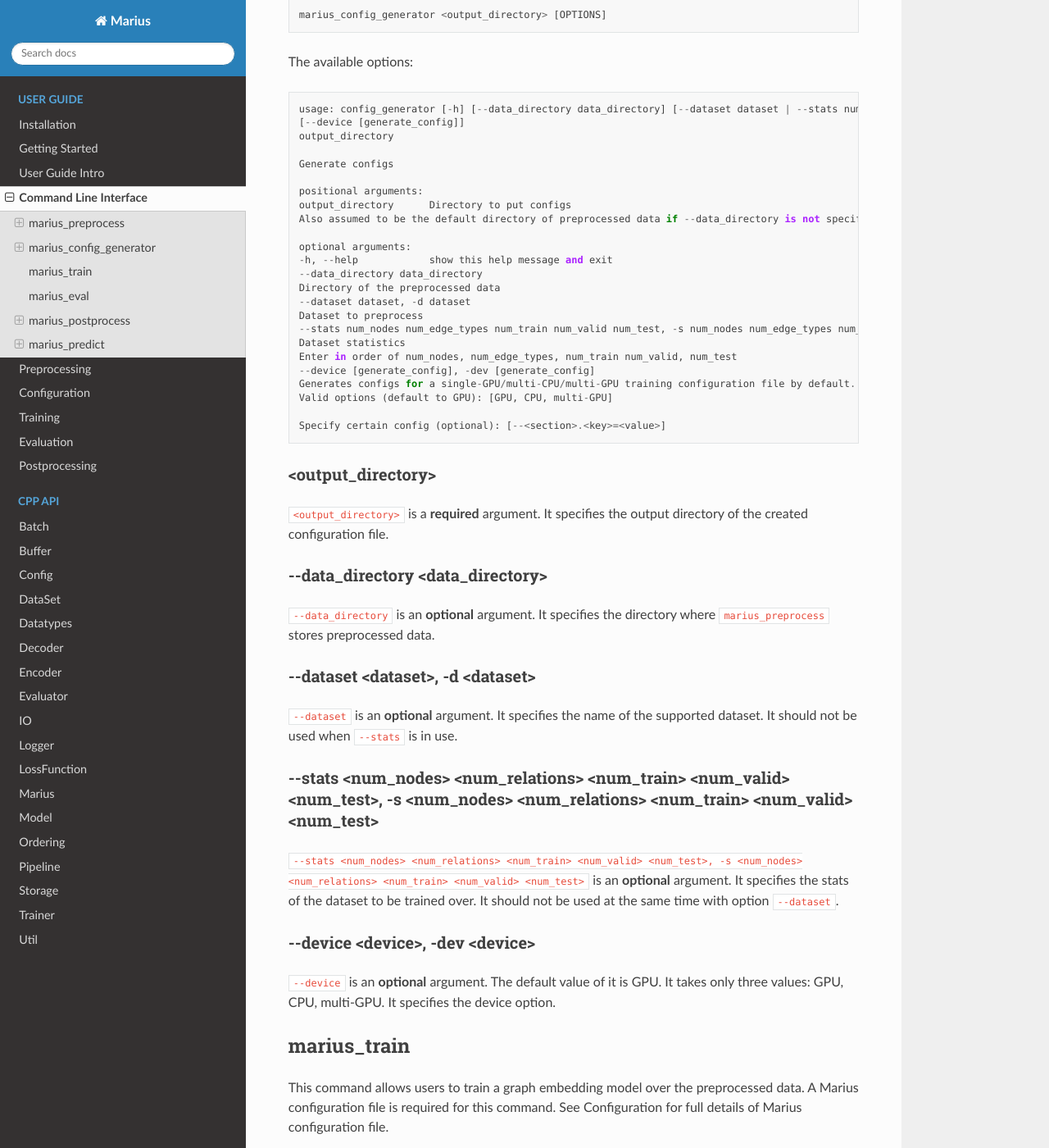
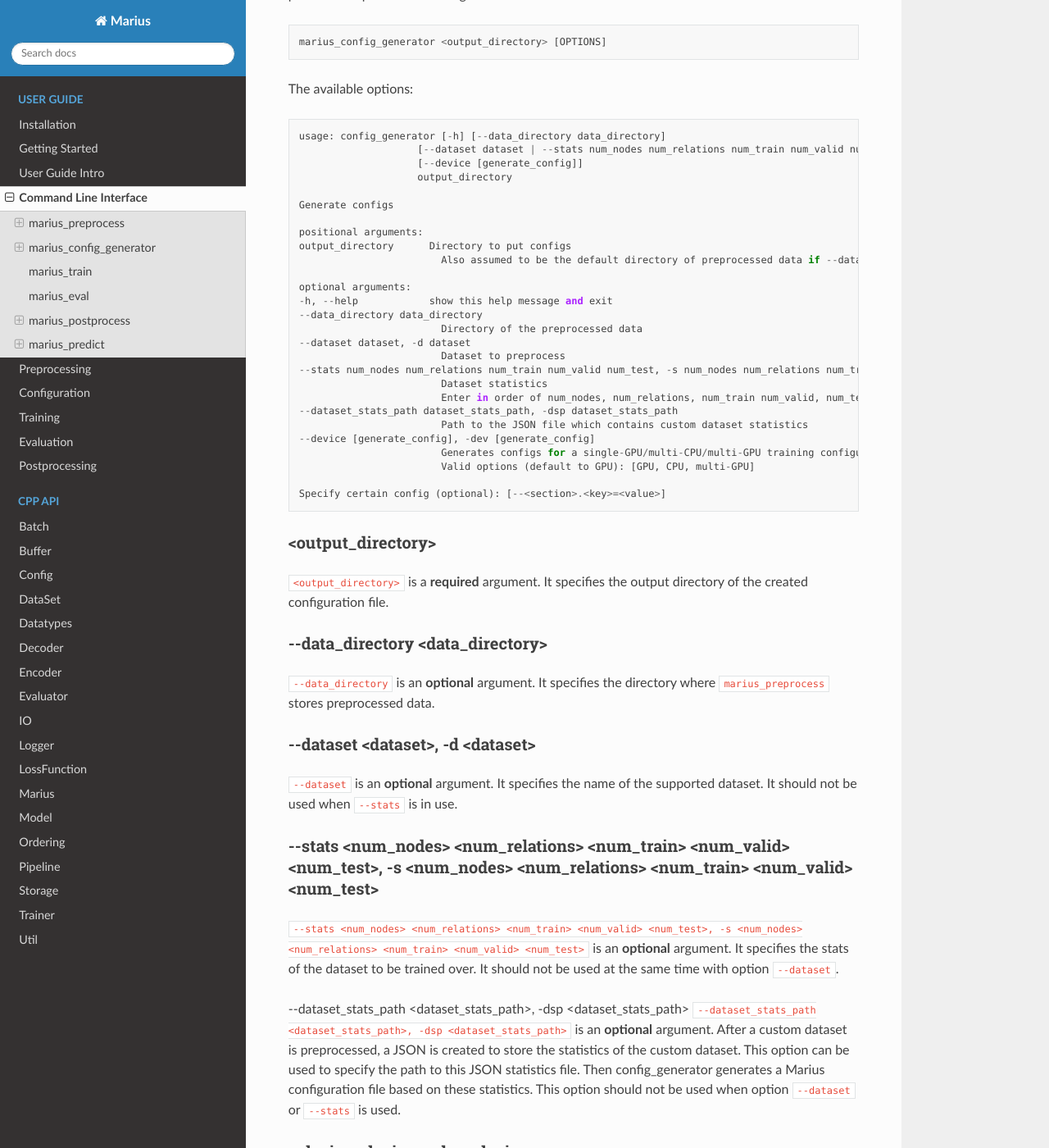
Before and after one commit to marius-team/marius, a Sphinx documentation site: the page built from docs/user_guide/command_line_interface.rst, in a window 1280 px wide and 1400 px high, scrolled down 5193 px. Shown: the whole window at 82% size. Built offline with Sphinx 7.4.7 and the Read the Docs theme 2.0.0, drawn with Linux system fonts in a browser that asks for light colours; some of the changed text lies outside the part shown.

Commit message:
Added custom ds stats store function

```diff
--- a/docs/user_guide/command_line_interface.rst
+++ b/docs/user_guide/command_line_interface.rst
@@ -75,25 +75,27 @@ It is the directory where all the files created by ``marius_preprocess`` wil be
 For the preprocessing of supported datasets, ``<output_directory>`` also includes
 the downloaded raw dataset.
 
-==================  ============
-File                Description
-------------------  ------------
-train_edges.pt      Contains edges for training set;
+============================  ============
+File                          Description
+----------------------------  ------------
+train_edges.pt                Contains edges for training set;
 
-                    Should be set for ``path.train_edges`` in Marius configuration file
-valid_edges.pt      Contains edges for validation set;
+                              Should be set for ``path.train_edges`` in Marius configuration file
+valid_edges.pt                Contains edges for validation set;
 
-                    Should be set for ``path.valid_edges`` in Marius configuration file
-test_edges.pt       Contains edges for test set;
+                              Should be set for ``path.valid_edges`` in Marius configuration file
+test_edges.pt                 Contains edges for test set;
 
-                    Should be set for ``path.train_edges`` in Marius configuration file
-node_mapping.txt    Contains 2 columns;
+                              Should be set for ``path.train_edges`` in Marius configuration file
+node_mapping.txt              Contains 2 columns;
 
-                    The first column is all the original node IDs from raw data, the second column is all the remapped node IDs
-rel_mapping.txt     Contains 2 columns;
+                              The first column is all the original node IDs from raw data, the second column is all the remapped node IDs
+rel_mapping.txt               Contains 2 columns;
 
-                    The first column is all the original relation IDs from raw data, the second column is all the remapped relation IDs
-==================  ============
+                              The first column is all the original relation IDs from raw data, the second column is all the remapped relation IDs
+
+custom_dataset_stats.json     The file which contains the statistics of the preprocessed custom dataset
+============================  ============
 
 Each edge in ``train_edges.pt``, ``valid_edges.pt``, and ``test_edges.pt`` is stored
 in the format of ``source relation destination`` on 1 row.
@@ -257,28 +259,31 @@ The available options:
 
 ::
 
-    usage: config_generator [-h] [--data_directory data_directory] [--dataset dataset | --stats num_nodes num_edge_types num_train num_valid num_test]
-    [--device [generate_config]]
-    output_directory
+    usage: config_generator [-h] [--data_directory data_directory]
+                        [--dataset dataset | --stats num_nodes num_relations num_train num_valid num_test | --dataset_stats_path dataset_stats_path]
+                        [--device [generate_config]]
+                        output_directory
 
     Generate configs
 
     positional arguments:
     output_directory      Directory to put configs
-    Also assumed to be the default directory of preprocessed data if --data_directory is not specified
+                            Also assumed to be the default directory of preprocessed data if --data_directory is not specified
 
     optional arguments:
     -h, --help            show this help message and exit
     --data_directory data_directory
-    Directory of the preprocessed data
+                            Directory of the preprocessed data
     --dataset dataset, -d dataset
-    Dataset to preprocess
-    --stats num_nodes num_edge_types num_train num_valid num_test, -s num_nodes num_edge_types num_train num_valid num_test
-    Dataset statistics
-    Enter in order of num_nodes, num_edge_types, num_train num_valid, num_test
+                            Dataset to preprocess
+    --stats num_nodes num_relations num_train num_valid num_test, -s num_nodes num_relations num_train num_valid num_test
+                            Dataset statistics
+                            Enter in order of num_nodes, num_relations, num_train num_valid, num_test
+    --dataset_stats_path dataset_stats_path, -dsp dataset_stats_path
+                            Path to the JSON file which contains custom dataset statistics
     --device [generate_config], -dev [generate_config]
-    Generates configs for a single-GPU/multi-CPU/multi-GPU training configuration file by default.
-    Valid options (default to GPU): [GPU, CPU, multi-GPU]
+                            Generates configs for a single-GPU/multi-CPU/multi-GPU training configuration file by default.
+                            Valid options (default to GPU): [GPU, CPU, multi-GPU]
 
     Specify certain config (optional): [--<section>.<key>=<value>]
 
@@ -301,6 +306,16 @@ used when ``--stats`` is in use.
 ``--stats <num_nodes> <num_relations> <num_train> <num_valid> <num_test>, -s <num_nodes> <num_relations> <num_train> <num_valid> <num_test>``
 is an **optional** argument. It specifies the stats of the dataset to be trained over. It should not be used at the same
 time with option ``--dataset``.
+
+\-\-dataset_stats_path <dataset_stats_path>, \-dsp <dataset_stats_path>
+``--dataset_stats_path <dataset_stats_path>, -dsp <dataset_stats_path>`` is
+an **optional** argument. After a custom
+dataset is preprocessed, a JSON is created to store the statistics of the custom
+dataset.
+This option can be used to specify the path to this JSON statistics file.
+Then config_generator generates a Marius configuration file based on these
+statistics. This option should not be used when
+option ``--dataset`` or ``--stats`` is used.
 
 \-\-device <device>, \-dev <device>
 +++++++++++++++++
```
Also changed, not shown: 2 other files.
